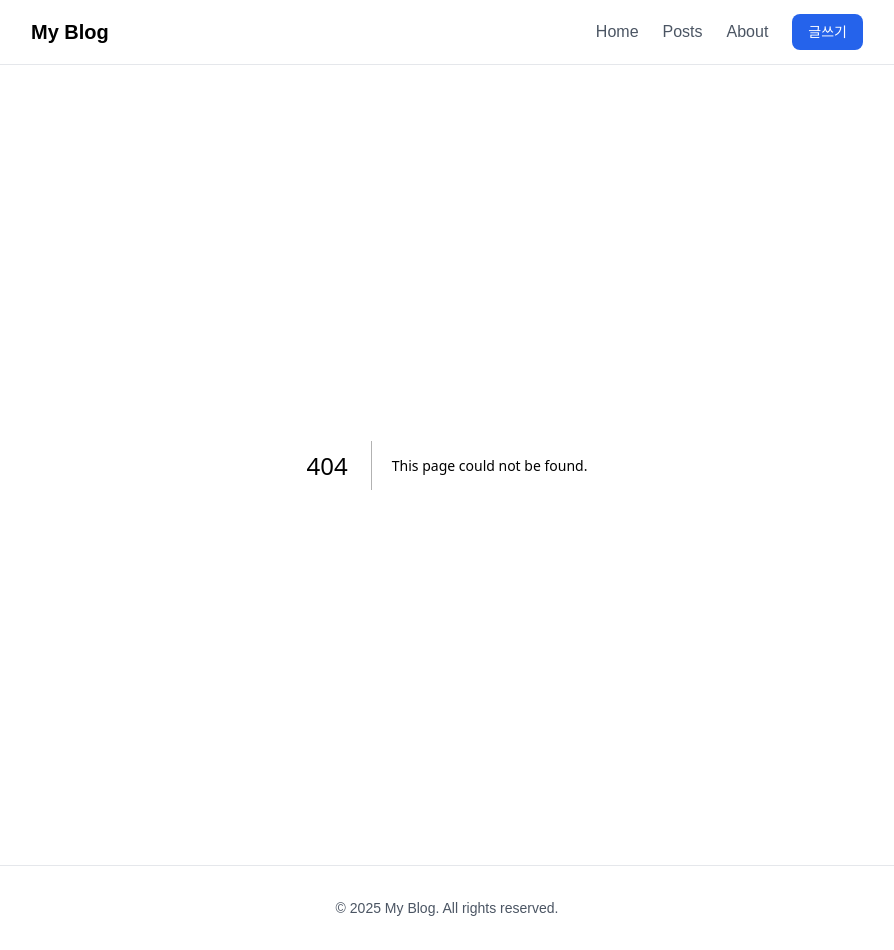
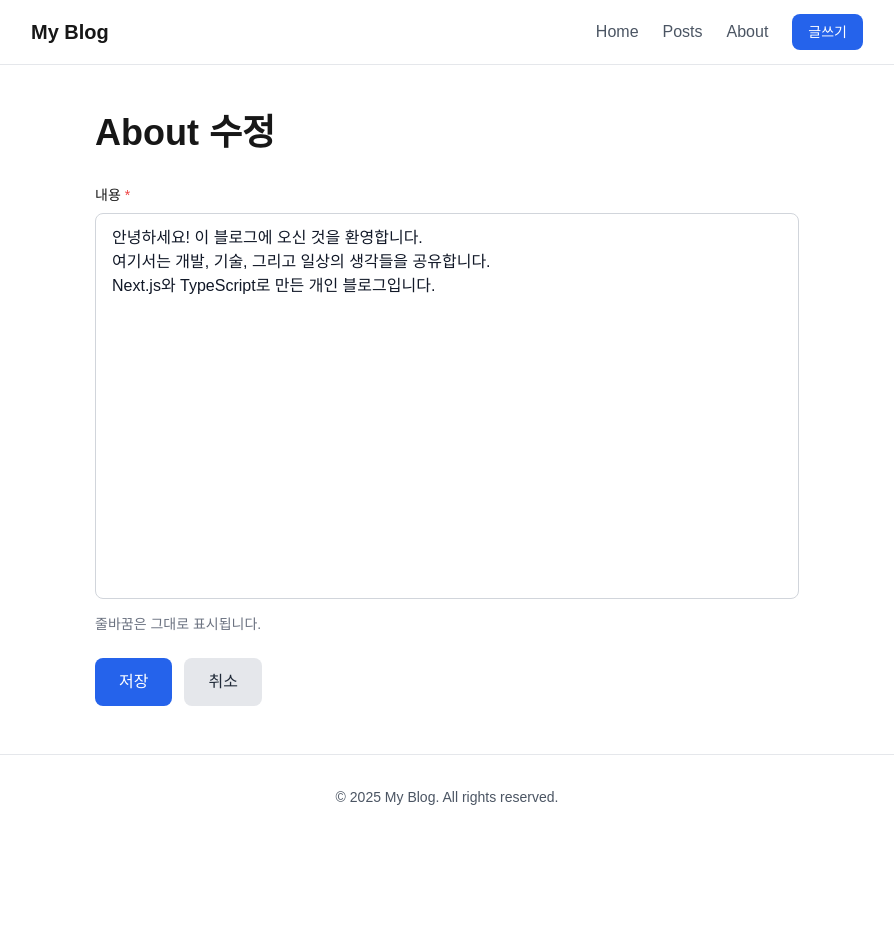
Before and after one commit to 1031nice/blog, a Next.js app: page /about/edit in a window 1280 px wide. Before the commit this address had no page. Shown: the whole page, without its empty margins (193-1087 px from the left). After the commit the page ends 839 px from the top, so only its background shows below. Built offline with nearby package versions, Linux system fonts and the light colour scheme.

Commit message:
feat: add About page editing functionality
- Add About content API route (GET/PUT)
- Create AboutContent and AboutForm components
- Add edit page for About content
- Store About content in content/about.txt
- Add edit button to About page
- Support line breaks in About content

```diff
--- /dev/null
+++ b/app/about/edit/page.tsx
@@ -0,0 +1,12 @@
+import AboutForm from '@/components/AboutForm'
+
+export const dynamic = 'force-dynamic'
+
+export default function EditAboutPage() {
+  return (
+    <div className="max-w-3xl mx-auto px-4 sm:px-6 lg:px-8 py-12">
+      <h1 className="text-4xl font-bold mb-8">About 수정</h1>
+      <AboutForm />
+    </div>
+  )
+}
--- a/app/about/page.tsx
+++ b/app/about/page.tsx
@@ -1,18 +1,21 @@
+import Link from 'next/link'
+import AboutContent from '@/components/AboutContent'
+
+export const dynamic = 'force-dynamic'
+
 export default function AboutPage() {
   return (
     <div className="max-w-3xl mx-auto px-4 sm:px-6 lg:px-8 py-12">
-      <h1 className="text-4xl font-bold mb-6">About</h1>
-      <div className="prose prose-lg dark:prose-invert">
-        <p className="text-gray-700 dark:text-gray-300 leading-relaxed mb-4">
-          안녕하세요! 이 블로그에 오신 것을 환영합니다.
-        </p>
-        <p className="text-gray-700 dark:text-gray-300 leading-relaxed mb-4">
-          여기서는 개발, 기술, 그리고 일상의 생각들을 공유합니다.
-        </p>
-        <p className="text-gray-700 dark:text-gray-300 leading-relaxed">
-          Next.js와 TypeScript로 만든 개인 블로그입니다.
-        </p>
+      <div className="flex items-start justify-between mb-6">
+        <h1 className="text-4xl font-bold">About</h1>
+        <Link
+          href="/about/edit"
+          className="px-4 py-2 bg-blue-600 text-white rounded-lg hover:bg-blue-700 transition-colors text-sm"
+        >
+          수정
+        </Link>
       </div>
+      <AboutContent />
     </div>
   )
 }
--- /dev/null
+++ b/app/api/about/route.ts
@@ -0,0 +1,55 @@
+import { NextRequest, NextResponse } from 'next/server'
+import { readFileSync, writeFileSync, existsSync } from 'fs'
+import { join } from 'path'
+
+const ABOUT_FILE = join(process.cwd(), 'content', 'about.txt')
+
+// GET: About 내용 읽기
+export async function GET() {
+  try {
+    if (!existsSync(ABOUT_FILE)) {
+      // 파일이 없으면 기본 내용 반환
+      const defaultContent = `안녕하세요! 이 블로그에 오신 것을 환영합니다.
+여기서는 개발, 기술, 그리고 일상의 생각들을 공유합니다.
+Next.js와 TypeScript로 만든 개인 블로그입니다.`
+      return NextResponse.json({ content: defaultContent })
+    }
+
+    const content = readFileSync(ABOUT_FILE, 'utf-8')
+    return NextResponse.json({ content })
+  } catch (error) {
+    console.error('About 내용 읽기 오류:', error)
+    return NextResponse.json(
+      { error: '서버 오류가 발생했습니다.' },
+      { status: 500 }
+    )
+  }
+}
+
+// PUT: About 내용 업데이트
+export async function PUT(request: NextRequest) {
+  try {
+    const body = await request.json()
+    const { content } = body
+
+    if (!content) {
+      return NextResponse.json(
+        { error: '내용은 필수입니다.' },
+        { status: 400 }
+      )
+    }
+
+    writeFileSync(ABOUT_FILE, content.trim(), 'utf-8')
+
+    return NextResponse.json(
+      { message: 'About 내용이 성공적으로 업데이트되었습니다.' },
+      { status: 200 }
+    )
+  } catch (error) {
+    console.error('About 내용 업데이트 오류:', error)
+    return NextResponse.json(
+      { error: '서버 오류가 발생했습니다.' },
+      { status: 500 }
+    )
+  }
+}
--- /dev/null
+++ b/components/AboutContent.tsx
@@ -0,0 +1,40 @@
+'use client'
+
+import { useEffect, useState } from 'react'
+
+export default function AboutContent() {
+  const [content, setContent] = useState('로딩 중...')
+  const [loading, setLoading] = useState(true)
+
+  useEffect(() => {
+    fetch('/api/about')
+      .then(res => res.json())
+      .then(data => {
+        setContent(data.content || '')
+        setLoading(false)
+      })
+      .catch(err => {
+        console.error('About 내용 로드 오류:', err)
+        setContent('내용을 불러올 수 없습니다.')
+        setLoading(false)
+      })
+  }, [])
+
+  if (loading) {
+    return (
+      <div className="prose prose-lg dark:prose-invert">
+        <p className="text-gray-600 dark:text-gray-400">로딩 중...</p>
+      </div>
+    )
+  }
+
+  return (
+    <div className="prose prose-lg dark:prose-invert">
+      {content.split('\n').map((paragraph, index) => (
+        <p key={index} className="text-gray-700 dark:text-gray-300 leading-relaxed mb-4">
+          {paragraph}
+        </p>
+      ))}
+    </div>
+  )
+}
--- /dev/null
+++ b/components/AboutForm.tsx
@@ -0,0 +1,107 @@
+'use client'
+
+import { useState, useEffect } from 'react'
+import { useRouter } from 'next/navigation'
+
+export default function AboutForm() {
+  const router = useRouter()
+  const [isSubmitting, setIsSubmitting] = useState(false)
+  const [error, setError] = useState<string | null>(null)
+  const [content, setContent] = useState('')
+  const [loading, setLoading] = useState(true)
+
+  useEffect(() => {
+    fetch('/api/about')
+      .then(res => res.json())
+      .then(data => {
+        setContent(data.content || '')
+        setLoading(false)
+      })
+      .catch(err => {
+        console.error('About 내용 로드 오류:', err)
+        setError('내용을 불러올 수 없습니다.')
+        setLoading(false)
+      })
+  }, [])
+
+  const handleSubmit = async (e: React.FormEvent<HTMLFormElement>) => {
+    e.preventDefault()
+    setIsSubmitting(true)
+    setError(null)
+
+    try {
+      const response = await fetch('/api/about', {
+        method: 'PUT',
+        headers: {
+          'Content-Type': 'application/json',
+        },
+        body: JSON.stringify({ content }),
+      })
+
+      if (!response.ok) {
+        throw new Error('About 내용 업데이트에 실패했습니다.')
+      }
+
+      // 완전 새로고침하여 최신 데이터 로드
+      router.push('/about')
+      router.refresh()
+    } catch (err) {
+      setError(err instanceof Error ? err.message : '알 수 없는 오류가 발생했습니다.')
+      setIsSubmitting(false)
+    }
+  }
+
+  if (loading) {
+    return (
+      <div className="space-y-6">
+        <p className="text-gray-600 dark:text-gray-400">로딩 중...</p>
+      </div>
+    )
+  }
+
+  return (
+    <form onSubmit={handleSubmit} className="space-y-6">
+      {error && (
+        <div className="bg-red-50 dark:bg-red-900/20 border border-red-200 dark:border-red-800 text-red-600 dark:text-red-400 px-4 py-3 rounded">
+          {error}
+        </div>
+      )}
+
+      <div>
+        <label htmlFor="content" className="block text-sm font-medium mb-2">
+          내용 <span className="text-red-500">*</span>
+        </label>
+        <textarea
+          id="content"
+          name="content"
+          value={content}
+          onChange={(e) => setContent(e.target.value)}
+          rows={15}
+          className="w-full px-4 py-3 border border-gray-300 dark:border-gray-700 rounded-lg focus:ring-2 focus:ring-blue-500 focus:border-transparent bg-white dark:bg-gray-800 text-gray-900 dark:text-gray-100 resize-none"
+          placeholder="About 페이지에 표시할 내용을 입력하세요."
+          required
+        />
+        <p className="text-sm text-gray-500 dark:text-gray-400 mt-2">
+          줄바꿈은 그대로 표시됩니다.
+        </p>
+      </div>
+
+      <div className="flex gap-3">
+        <button
+          type="submit"
+          disabled={isSubmitting}
+          className="px-6 py-3 bg-blue-600 text-white rounded-lg hover:bg-blue-700 transition-colors disabled:bg-gray-400 disabled:cursor-not-allowed"
+        >
+          {isSubmitting ? '저장 중...' : '저장'}
+        </button>
+        <button
+          type="button"
+          onClick={() => router.push('/about')}
+          className="px-6 py-3 bg-gray-200 dark:bg-gray-700 text-gray-800 dark:text-gray-200 rounded-lg hover:bg-gray-300 dark:hover:bg-gray-600 transition-colors"
+        >
+          취소
+        </button>
+      </div>
+    </form>
+  )
+}
```
